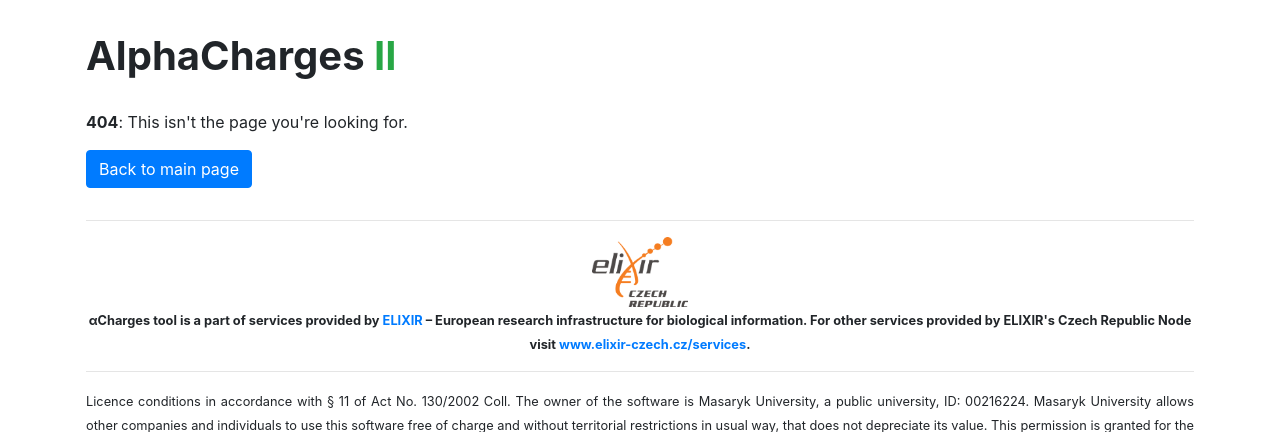
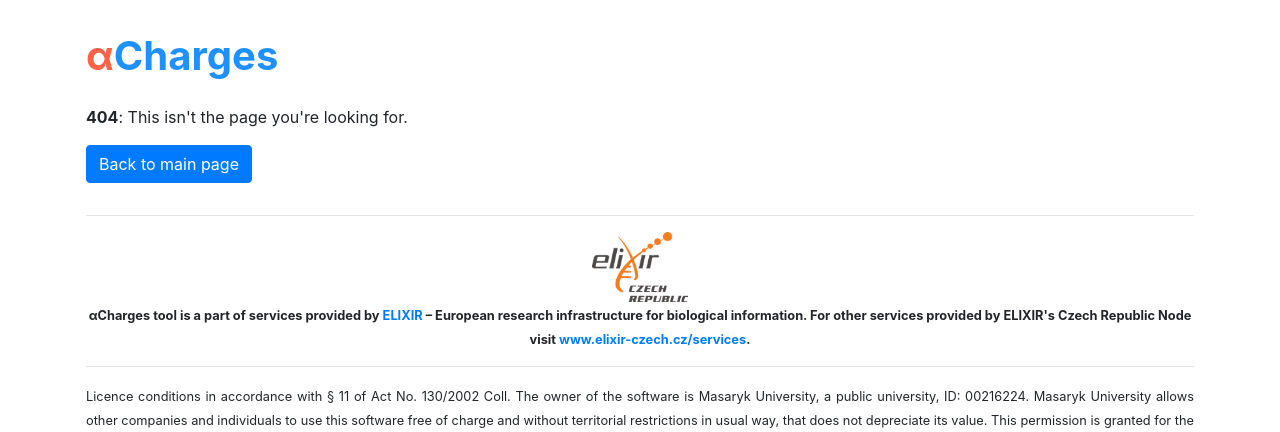
Before and after one commit to sb-ncbr/AlphaCharges, a Flask app: template app/templates/404.html in a window 1280 px wide. Shown: the top 432 px of the page. Run offline with Flask 2, Linux system fonts and the light colour scheme; the template is opened without the code that fills it, so the values that code supplies are empty; some libraries are stand-ins or nearby versions.

Commit message:
fix: 404 page

```diff
--- a/app/routes.py
+++ b/app/routes.py
@@ -502,3 +502,8 @@ def download_file(ID: str,
         return Response('Wrong format. Supported formats are txt, pdb, pqr and mmcif.',
                         status=400)
     return send_from_directory(data_dir, file, as_attachment=True)
+
+
+@application.errorhandler(404   )
+def page_not_found(error):
+    return render_template('404.html'), 404
--- a/app/templates/404.html
+++ b/app/templates/404.html
@@ -7,8 +7,8 @@
     <div class="d-none mt-3 d-lg-block"></div>
     <div class="row">
         <div class="col">
-            <h1 style="margin-bottom: 30px" class="font-weight-bold">AlphaCharges
-                <span style="color: #28a745">II</span>
+            <h1 style="margin-bottom:25px; color:#1E90FF" class="font-weight-bold">
+                <span style="color:tomato">α</span>Charges
             </h1>
         </div>
     </div>
```
